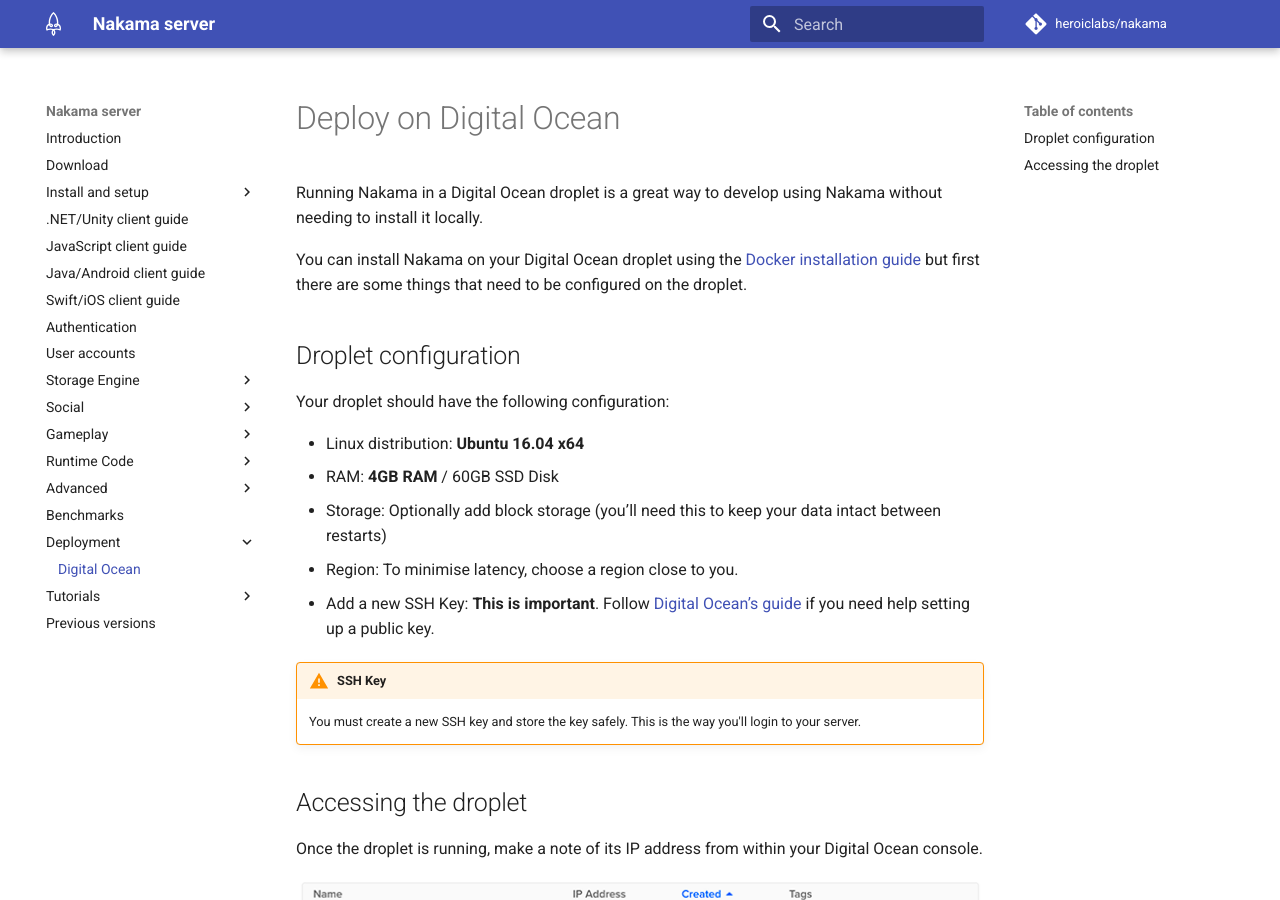
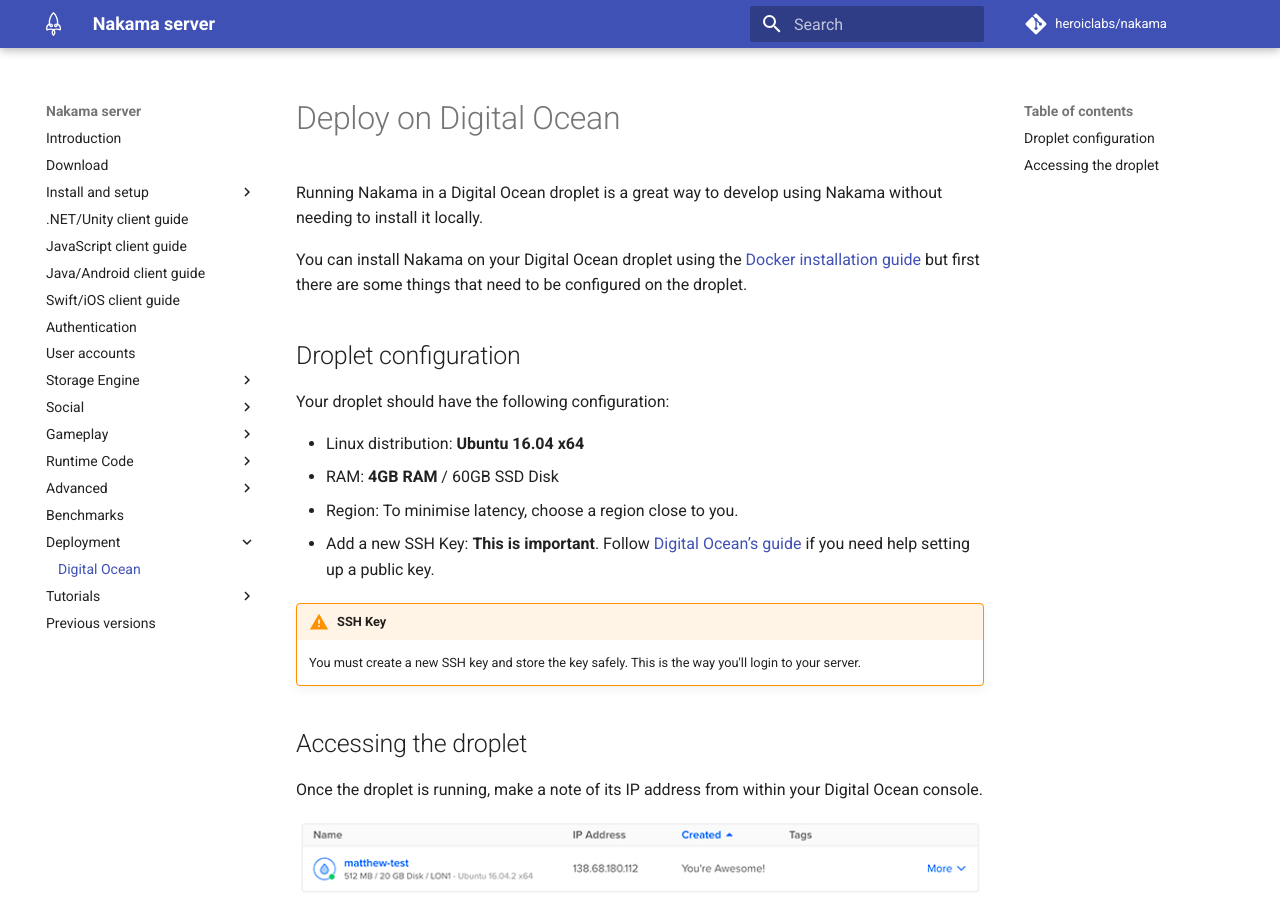
Before and after one commit to heroiclabs/nakama-docs, an MkDocs documentation site: the page built from docs/deployment-digital-ocean.md, in a window 1280 px wide and 900 px high. Built offline with MkDocs 1.6.1 and Material for MkDocs 9.7.7, drawn with Linux system fonts in a browser that asks for light colours; comment, search, counter and statistics services are not loaded; old or Windows-style settings are respelled for this version of MkDocs.

Commit message:
Improve Digital Ocean guide.

```diff
--- a/docs/deployment-digital-ocean.md
+++ b/docs/deployment-digital-ocean.md
@@ -12,7 +12,6 @@
 
 - Linux distribution: **Ubuntu 16.04 x64**
 - RAM: **4GB RAM** / 60GB SSD Disk
-- Storage: Optionally add block storage (you’ll need this to keep your data intact between restarts)
 - Region: To minimise latency, choose a region close to you.
 - Add a new SSH Key: **This is important**. Follow [Digital Ocean’s guide](https://www.digitalocean.com/community/tutorials/how-to-use-ssh-keys-with-digitalocean-droplets) if you need help setting up a public key.
 
```
